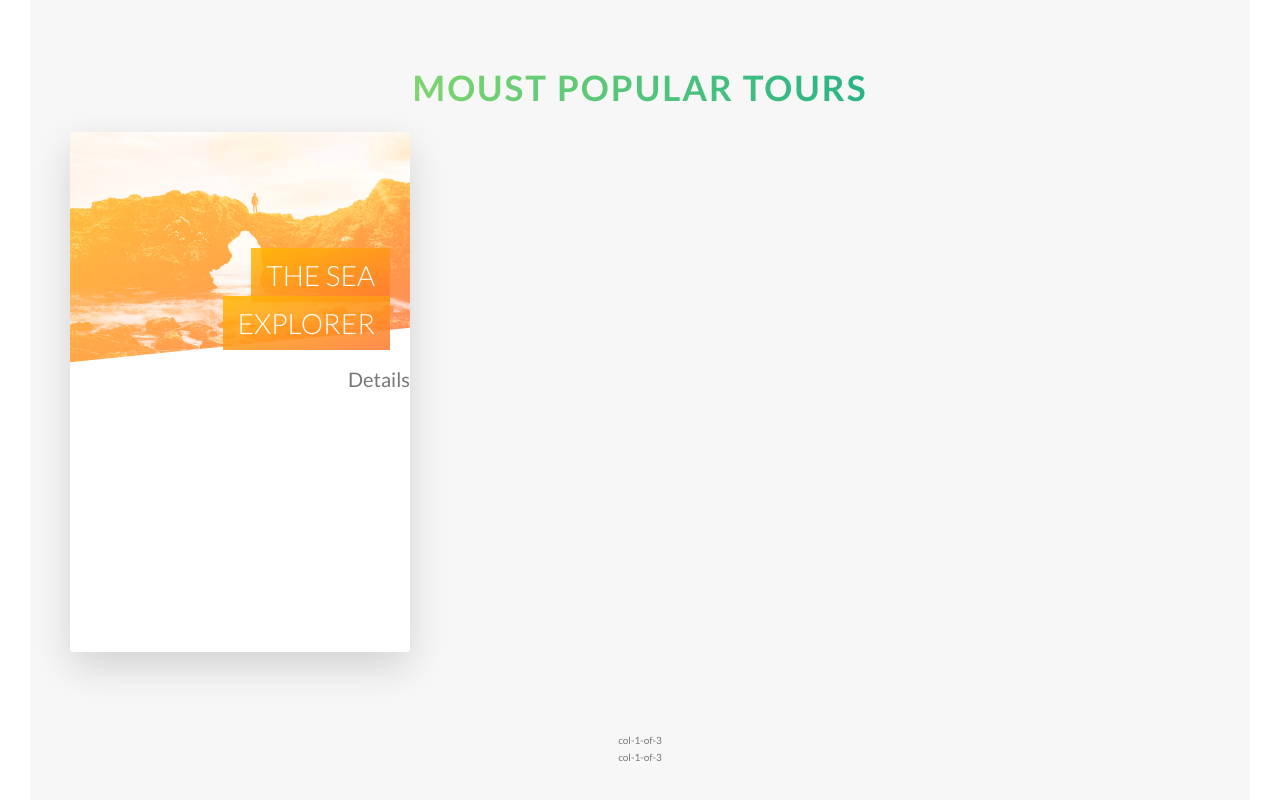
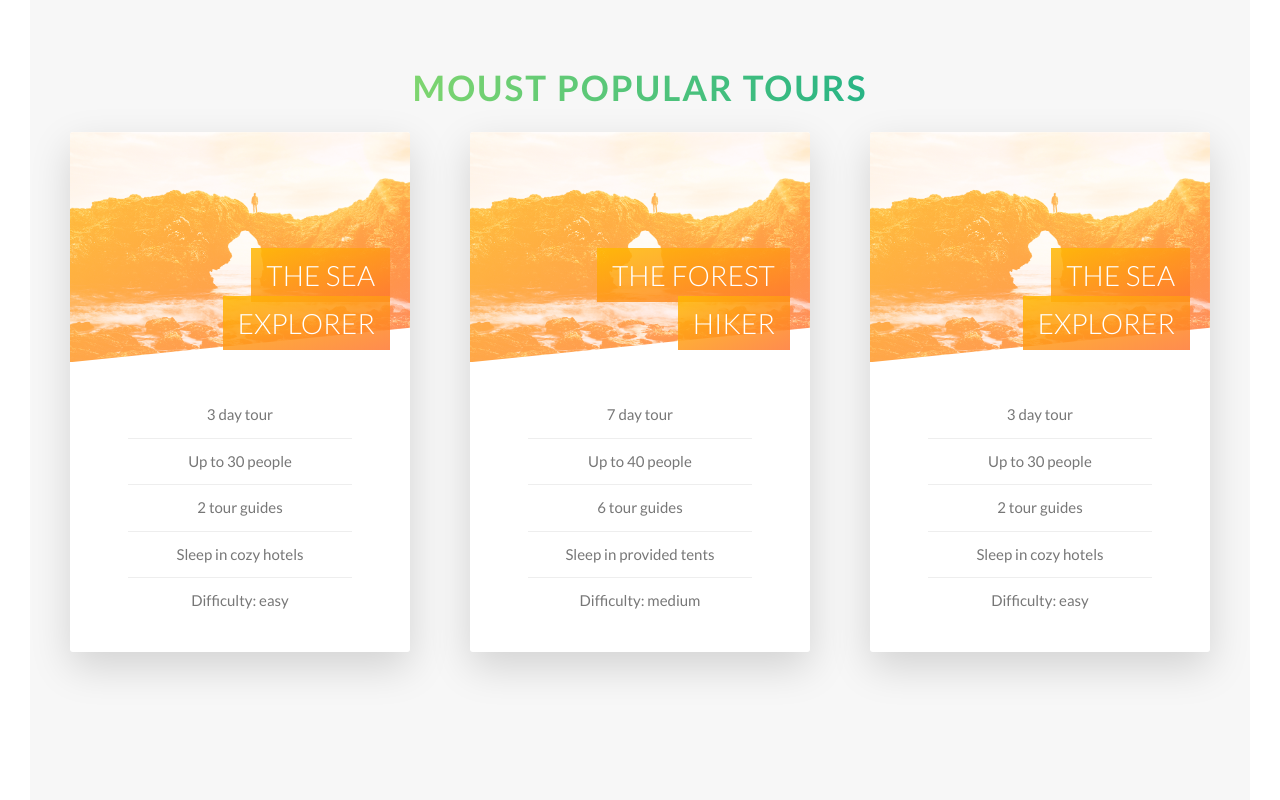
Before and after one commit to Dens0/Natours, a website: page index.html in a window 1280 px wide. Shown: the part 2510-3310 px from the top of the page. Drawn offline with Linux system fonts and the light colour scheme.

Commit message:
2nd and 3rd card

```diff
--- a/index.html
+++ b/index.html
@@ -117,21 +117,92 @@
                                 <span class="card__heading-span card__heading-span--1">The Sea Explorer</span>
 
                             </h4>
-                            <div class="card__details">Details</div>
+                            <div class="card__details">
+                                <ul>
+                                    <li>3 day tour</li>
+                                    <li>Up to 30 people</li>
+                                    <li>2 tour guides</li>
+                                    <li>Sleep in cozy hotels</li>
+                                    <li>Difficulty: easy</li>
+                                </ul>
+                            </div>
                         </div>
                         <div class="card__side card__side--back card__side--back-1">
-                            Back
+                            <div class="card__cta">
+                                <div class="card__price-box">
+                                    <p class="card__price-only">Only</p>
+                                    <p class="card__price-value">$297</p>
+                                </div>
+                                <a href="#" class="btn btn--white">Book now!</a>
+
+                            </div>
                         </div>
                     </div>
 
                 </div>
+                <div class="col-1-of-3">
+                    <div class="card">
+                        <div class="card__side card__side--front">
+                            <div class="card__picture card__picture--1">&nbsp;</div>
+                            <h4 class="card__heading">
+                                <span class="card__heading-span card__heading-span--1">the forest hiker</span>
+
+                            </h4>
+                            <div class="card__details">
+                                <ul>
+                                    <li>7 day tour</li>
+                                    <li>Up to 40 people</li>
+                                    <li>6 tour guides</li>
+                                    <li>Sleep in provided tents</li>
+                                    <li>Difficulty: medium</li>
+                                </ul>
+                            </div>
+                        </div>
+                        <div class="card__side card__side--back card__side--back-1">
+                            <div class="card__cta">
+                                <div class="card__price-box">
+                                    <p class="card__price-only">Only</p>
+                                    <p class="card__price-value">$297</p>
+                                </div>
+                                <a href="#" class="btn btn--white">Book now!</a>
+
+                            </div>
+                        </div>
+                    </div>
                 </div>
                 <div class="col-1-of-3">
-                col-1-of-3
+                    <div class="card">
+                        <div class="card__side card__side--front">
+                            <div class="card__picture card__picture--1">&nbsp;</div>
+                            <h4 class="card__heading">
+                                <span class="card__heading-span card__heading-span--1">The Sea Explorer</span>
+
+                            </h4>
+                            <div class="card__details">
+                                <ul>
+                                    <li>3 day tour</li>
+                                    <li>Up to 30 people</li>
+                                    <li>2 tour guides</li>
+                                    <li>Sleep in cozy hotels</li>
+                                    <li>Difficulty: easy</li>
+                                </ul>
                             </div>
-            <div class="col-1-of-3">
-                col-1-of-3
                         </div>
+                        <div class="card__side card__side--back card__side--back-1">
+                            <div class="card__cta">
+                                <div class="card__price-box">
+                                    <p class="card__price-only">Only</p>
+                                    <p class="card__price-value">$297</p>
+                                </div>
+                                <a href="#" class="btn btn--white">Book now!</a>
+
+                            </div>
+                        </div>
+                    </div>
+                </div>
+
+            </div>
+
         </div>
         </div>
     </section>
--- a/sass/abstracts/_variables.sass
+++ b/sass/abstracts/_variables.sass
@@ -14,6 +14,7 @@ $colour-tertiary-dark: #5643fa
 
 
 $colour-grey-light-1: #f7f7f7
+$colour-grey-light-2: #eee
 
 $colour-grey-dark: #777
 $colour-white: #fff
--- a/sass/components/_cards.sass
+++ b/sass/components/_cards.sass
@@ -74,9 +74,46 @@
     box-decoration-break: clone
 
     &--1
-      background-image: linear-gradient(to right bottom, rgba($colour-secondary-light,.85),rgba($colour-secondary-dark,.85)),
+      background-image: linear-gradient(to right bottom, rgba($colour-secondary-light,.85),rgba($colour-secondary-dark,.85))
+    &--2
+      background-image: linear-gradient(to right bottom, rgba($colour-secondary-light,.85),rgba($colour-secondary-dark,.85))
+    &--3
+      background-image: linear-gradient(to right bottom, rgba($colour-secondary-light,.85),rgba($colour-secondary-dark,.85))
 
 
 
+  &__details
+    padding: 3rem
+
+    ul
+      list-style: none
+      width: 80%
+      margin: 0 auto //wyśrodkowanie całej listy
+      li
+        font-size: 1.5rem
+        text-align: center
+        padding:  1rem
+
+        &:not(:last-child)
+          border-bottom: 1px solid $colour-grey-light-2
+  &__cta
+    position: absolute
+    top: 50%
+    left: 50%
+    transform: translate(-50%,-50%)
+    width: 90%
+    text-align: center
+  &__price-box
+    text-align: center
+    margin-bottom: 8rem
+    color: $colour-white
+
+  &__price-only
+    font-size: 1.4rem
+    text-transform: uppercase
+
+  &__price-value
+    font-size: 6rem
+    font-weight: 100
 
 //&--back strona jest już na samym początku obrucona a w momencie najechania na kartę ustawiana jest na 0 stopni a frontowa dostaje 180stopni
```
Also changed, not shown: css/style.css, 1 other file. Lines whose indentation alone changed are shown as unchanged.
